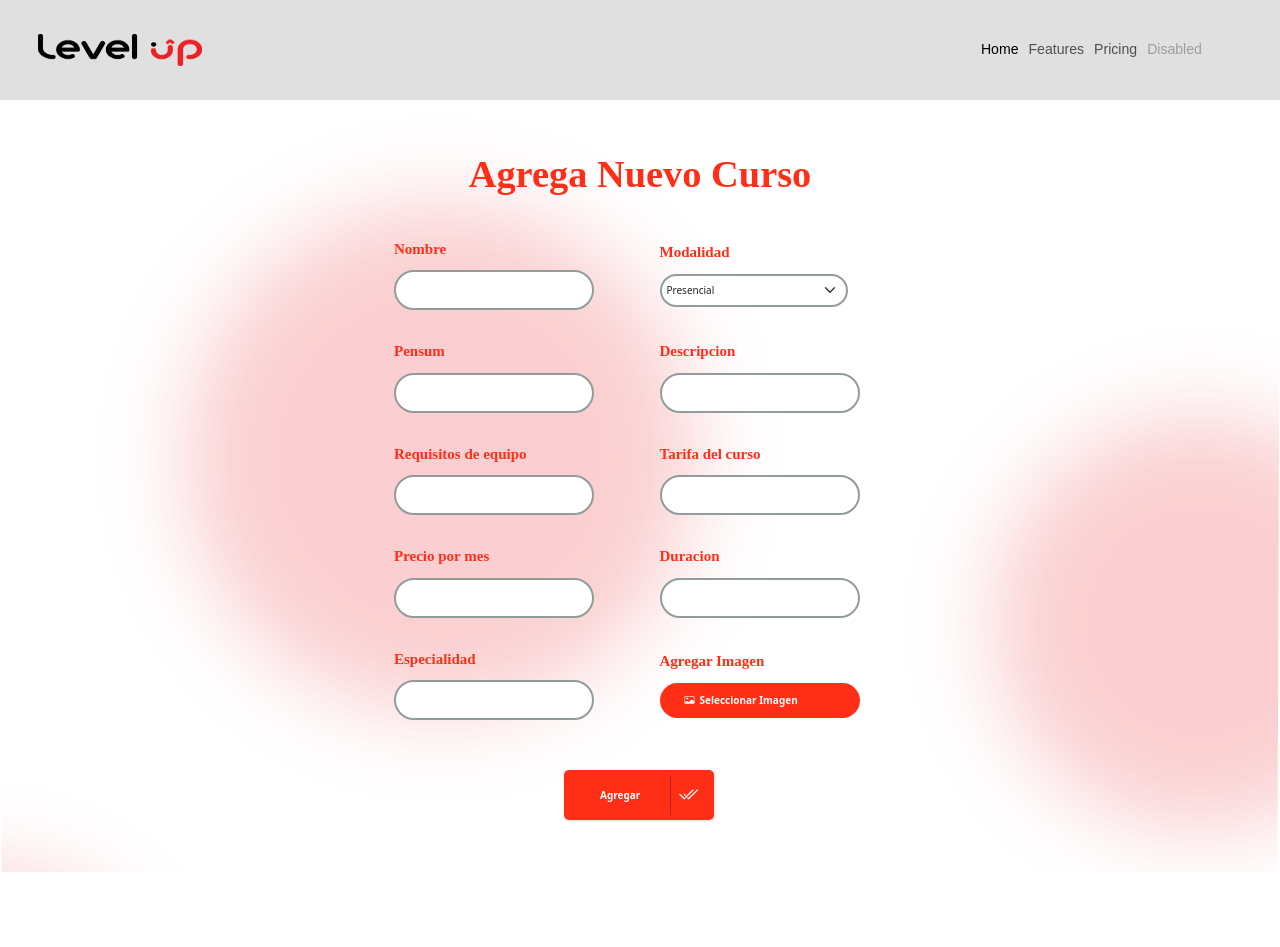
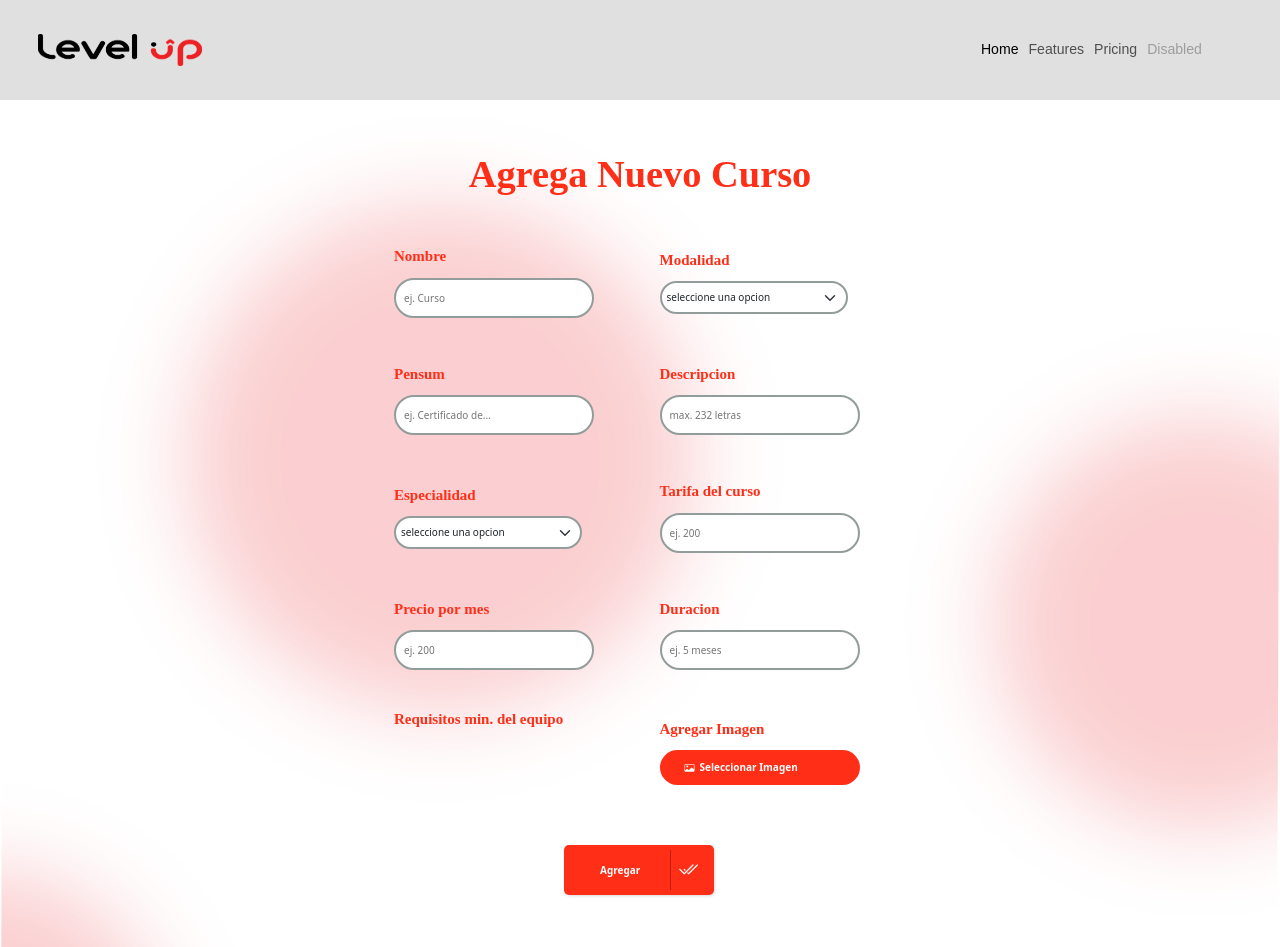
Before and after one commit to atzun-2017067/Proyecto-LevelUp, a React (Vite) app in the folder Proyecto-LevelUp-Front End/: page /Add in a window 1280 px wide. Before the commit the page ends 872 px from the top, so only its background shows below. Built offline with nearby package versions, Linux system fonts and the light colour scheme.

Commit message:
se hicieron los cambios requeridos en la vista de agregar curso

```diff
--- a/Proyecto-LevelUp-Front End/src/components/CarouselCourses/CarouselCourses.jsx
+++ b/Proyecto-LevelUp-Front End/src/components/CarouselCourses/CarouselCourses.jsx
@@ -13,10 +13,10 @@ export const CarouselCourses = () => {
   const [startScrollLeft, setStartScrollLeft] = useState(null);
 
   useEffect(() => {
+    //  ESTA ES LA SECCION DEL CARRUSEL
     const wrapper = wrapperRef.current;
     const carousel = carouselRef.current;
     const firstCardWidth = carousel.querySelector(".card").offsetWidth;
-
     const arrowBtns = wrapper.querySelectorAll("i");
     const carouselChildrens = [...carousel.children];
 
@@ -81,11 +81,13 @@ export const CarouselCourses = () => {
     document.addEventListener("mouseup", dragStop);
     carousel.addEventListener("scroll", infiniteScroll);
 
+//ESTA ES LA SECCION DE LA PETICION A LA API PARA TRAER LOS DATOS
+
+
+
     return () => {
-      // Limpia cualquier recurso o temporizador cuando el componente se desmonta
       arrowBtns.forEach(btn => {
         btn.removeEventListener("click", () => {
-          // Asegúrate de quitar el manejador de eventos correctamente
           btn.removeAttribute("disabled");
         });
       });
@@ -101,26 +103,9 @@ export const CarouselCourses = () => {
       <div className="wrapper" ref={wrapperRef}>
         <i className="bi bi-arrow-left fs-1" id='left'></i>
         <ul className="carousel" ref={carouselRef}>
+
           <div className="card">
             <img src={slide_image_7} alt="" />
-            <div class="description">
-              <p>Descripción de la tarjeta. Puedes agregar aquí información adicional sobre la tarjeta. Descripción de la tarjeta. Puedes agregar aquí información adicional sobre la tarjeta Descripción de la tarjeta. Puedes agregar aquí información.</p>
-            </div>
-            <div className="buttons">
-              <button class="button">
-                <span class="button-content">Cotizar</span>
-              </button>
-              <button class="button">
-                <span class="button-content"><svg xmlns="http://www.w3.org/2000/svg" width="16" height="16" fill="currentColor" class="bi bi-cart2" viewBox="0 0 16 16">
-                  <path d="M0 2.5A.5.5 0 0 1 .5 2H2a.5.5 0 0 1 .485.379L2.89 4H14.5a.5.5 0 0 1 .485.621l-1.5 6A.5.5 0 0 1 13 11H4a.5.5 0 0 1-.485-.379L1.61 3H.5a.5.5 0 0 1-.5-.5zM3.14 5l1.25 5h8.22l1.25-5H3.14zM5 13a1 1 0 1 0 0 2 1 1 0 0 0 0-2zm-2 1a2 2 0 1 1 4 0 2 2 0 0 1-4 0zm9-1a1 1 0 1 0 0 2 1 1 0 0 0 0-2zm-2 1a2 2 0 1 1 4 0 2 2 0 0 1-4 0z" />
-                </svg></span>
-              </button>
-
-
-            </div>
-          </div>
-          <div className="card">
-            <img src={slide_image_6} alt="" />
             <div class="description">
               <p>Descripción de la tarjeta. Puedes agregar aquí información adicional sobre la tarjeta. Descripción de la tarjeta. Puedes agregar aquí información adicional sobre la tarjeta Descripción de la tarjeta. Puedes agregar aquí información.</p>
             </div>
@@ -136,22 +121,6 @@ export const CarouselCourses = () => {
             </div>
           </div>
 
-          <div className="card">
-            <img src={slide_image_5} alt="" />
-            <div class="description">
-              <p>Descripción de la tarjeta. Puedes agregar aquí información adicional sobre la tarjeta. Descripción de la tarjeta. Puedes agregar aquí información adicional sobre la tarjeta Descripción de la tarjeta. Puedes agregar aquí información.</p>
-            </div>
-            <div className="buttons">
-              <button class="button">
-                <span class="button-content">Cotizar</span>
-              </button>
-              <button class="button">
-                <span class="button-content"><svg xmlns="http://www.w3.org/2000/svg" width="16" height="16" fill="currentColor" class="bi bi-cart2" viewBox="0 0 16 16">
-                  <path d="M0 2.5A.5.5 0 0 1 .5 2H2a.5.5 0 0 1 .485.379L2.89 4H14.5a.5.5 0 0 1 .485.621l-1.5 6A.5.5 0 0 1 13 11H4a.5.5 0 0 1-.485-.379L1.61 3H.5a.5.5 0 0 1-.5-.5zM3.14 5l1.25 5h8.22l1.25-5H3.14zM5 13a1 1 0 1 0 0 2 1 1 0 0 0 0-2zm-2 1a2 2 0 1 1 4 0 2 2 0 0 1-4 0zm9-1a1 1 0 1 0 0 2 1 1 0 0 0 0-2zm-2 1a2 2 0 1 1 4 0 2 2 0 0 1-4 0z" />
-                </svg></span>
-              </button>
-            </div>
-          </div>
         </ul>
         <i className="bi bi-arrow-right fs-1" id="right"></i>
       </div>
--- a/Proyecto-LevelUp-Front End/src/pages/AddCoursesPage/AddCoursesPage.css
+++ b/Proyecto-LevelUp-Front End/src/pages/AddCoursesPage/AddCoursesPage.css
@@ -77,6 +77,29 @@ input{
   height: var(--height-of-input);
   display: flex;
   align-items: center;
+  padding-inline: 0.8em;
+  border-radius: var(--border-radius);
+  transition: border-radius 0.5s ease;
+  background: var(--input-bg,#fff);
+  border-right: 2px #929d9b solid;
+  border-left: 2px #929d9b solid;
+  border-top: 2px #929d9b solid;
+  border-bottom: 2px #929d9b solid
+}
+
+.disable{
+  --timing: 0.3s;
+  --width-of-input: 200px;
+  --height-of-input: 60px;
+  --border-height: 2px;
+  --input-bg: #ffffff;
+  --border-radius: 30px ;
+  --after-border-radius: 3px;
+  position: relative;
+  width: var(--width-of-input);
+  height: var(--height-of-input);
+  display: flex;
+  /* align-items: center; */
   padding-inline: 0.8em;
   border-radius: var(--border-radius);
   transition: border-radius 0.5s ease;
--- a/Proyecto-LevelUp-Front End/src/pages/AddCoursesPage/AddCoursesPage.jsx
+++ b/Proyecto-LevelUp-Front End/src/pages/AddCoursesPage/AddCoursesPage.jsx
@@ -9,7 +9,7 @@ export const AddCoursesPage = () => {
         modalidad: '',
         pensum: '',
         descripcion: '',
-        requisitosEquipo: '',
+        // requisitosEquipo: '',
         precioCurso: '',
         precioPracticaMes: '',
         duracion: '',
@@ -17,6 +17,21 @@ export const AddCoursesPage = () => {
         // imagenPortada: '',
         estado: true, // Valor predeterminado
     });
+    const clearForm = () => {
+        setCurso({
+            nombreCurso: '',
+            modalidad: '',
+            pensum: '',
+            descripcion: '',
+            precioCurso: '',
+            precioPracticaMes: '',
+            duracion: '',
+            especialidad: '',
+            estado: true,
+        });
+    };
+
+
 
     const handleSubmit = async (event) => {
         event.preventDefault();
@@ -32,30 +47,26 @@ export const AddCoursesPage = () => {
 
             if (response.ok) {
                 const data = await response.json();
-                console.log('Respuesta del servidor:', data); // Muestra la respuesta del servidor en la consola
+                console.log('Respuesta del servidor:', data);
+
                 Swal.fire({
                     icon: 'success',
                     title: 'Éxito',
                     text: 'El curso se agregó correctamente',
                     confirmButtonText: 'OK'
                 });
+                clearForm();
             } else {
                 console.error('Error en la solicitud al servidor');
                 Swal.fire({
                     icon: 'error',
                     title: 'Error',
-                    text: response.error,
+                    text: 'INGRESE TODOS LOS DATOS SOLICITADOS',
                     confirmButtonText: 'OK'
                 });
             }
         } catch (error) {
             console.error('Error al agregar el curso:', error);
-            Swal.fire({
-                icon: 'error',
-                title: 'Error',
-                text: data.errores,
-                confirmButtonText: 'OK'
-            });
         }
     };
 
@@ -84,6 +95,7 @@ export const AddCoursesPage = () => {
                                     name="nombreCurso"
                                     value={curso.nombreCurso}
                                     onChange={handleChange}
+                                    placeholder="ej. Curso"
                                     id='nombreCurso'
                                 />
                             </div>
@@ -96,8 +108,9 @@ export const AddCoursesPage = () => {
                                     value={curso.modalidad}
                                     onChange={handleChange}
                                 >
+                                    <option value="">seleccione una opcion</option>
                                     <option value="Presencial">Presencial</option>
-                                    <option value='Virtual, con clases en vivo(sincronico)'>Virtual, con clases en vivo(sincrónico)</option>
+                                    <option value='Virtual, con clases en vivo(sincronico)'>Virtual, con clases en vivo</option>
                                 </select>
                             </div>
                             <div className="item">
@@ -109,6 +122,7 @@ export const AddCoursesPage = () => {
                                     id='pensum'
                                     value={curso.pensum}
                                     onChange={handleChange}
+                                    placeholder="ej. Certificado de..."
                                 />
 
                             </div>
@@ -120,19 +134,26 @@ export const AddCoursesPage = () => {
                                     type="text"
                                     name="descripcion"
                                     value={curso.descripcion}
+                                    maxLength={232}
+                                    placeholder="max. 232 letras"
                                     onChange={handleChange}
                                 />
                             </div>
                             <div class="item">
-                            <p className='pe'>Requisitos de equipo</p>
+                                <p className='pe'>Especialidad</p>
 
-                                <input
-                                    type="text"
-                                    name="requisitosEquipo"
-                                    value={curso.requisitosEquipo}
+                                <select
+                                    className='form-select'
+                                    id='especialidad'
+                                    name="especialidad"
+                                    value={curso.especialidad}
                                     onChange={handleChange}
-                                    id='requisitosEquipo'
-                                />
+                                >
+                                    <option value="">seleccione una opcion</option>
+                                    <option value="Marketing">Marketing</option>
+                                    <option value='Tecnología'>Tecnología</option>
+                                </select>
+
                             </div>
                             <div class="item">
                                 <p className='pe'>Tarifa del curso</p>
@@ -142,6 +163,7 @@ export const AddCoursesPage = () => {
                                     name="precioCurso"
                                     id='precioCurso'
                                     value={curso.precioCurso}
+                                    placeholder="ej. 200"
                                     onChange={handleChange}
                                 />
                             </div>
@@ -154,6 +176,7 @@ export const AddCoursesPage = () => {
                                     name="precioPracticaMes"
                                     value={curso.precioPracticaMes}
                                     onChange={handleChange}
+                                    placeholder="ej. 200"
                                 />
                             </div>
                             <div class="item">
@@ -164,20 +187,30 @@ export const AddCoursesPage = () => {
                                     id='duracion'
                                     name="duracion"
                                     value={curso.duracion}
+                                    placeholder="ej. 5 meses"
                                     onChange={handleChange}
                                 />
-
                             </div>
-                        <div class="item">
-                            <p className='pe'>Especialidad</p>
-
-                                <input
-                                    type="text"
-                                    id='especialidad'
-                                    name="especialidad"
-                                    value={curso.especialidad}
-                                    onChange={handleChange}
-                                />
+                            <div>
+                                <p className='pe'>Requisitos min. del equipo</p>
+                                {curso.especialidad === 'Marketing' ? (
+                                    <ul>
+                                        <li>Computadora con procesador Core i5 o superior</li>
+                                        <li>4GB de RAM</li>
+                                    </ul>
+                                ) : curso.especialidad === 'Tecnología' ? (
+                                    <ul>
+                                        <li>Computadora con procesador i7 o superior</li>
+                                        <li>4GB de RAM</li>
+                                        <li>Internet de 10MB</li>
+                                    </ul>
+                                ) : (
+                                    <ul>
+                                        <li style={{ listStyle: 'none' }}>⠀⠀⠀</li>
+                                        <li style={{ listStyle: 'none' }}>⠀⠀⠀</li>
+                                        <li style={{ listStyle: 'none' }}>⠀⠀⠀</li>
+                                    </ul>
+                                )}
                             </div>
                             <div class="item">
                                 <p className='pe'>Agregar Imagen</p>
@@ -202,12 +235,6 @@ export const AddCoursesPage = () => {
 
 
                 </div>
-                {/* <button className="noselect" type='submit'>
-                    <span class="text">Agregar</span>
-                    <span class="icon"><i class="bi bi-check2-all fs-2"></i></span>
-                </button> */}
-
-
             </div>
         </>
     )
```
Lines whose indentation alone changed are shown as unchanged.
